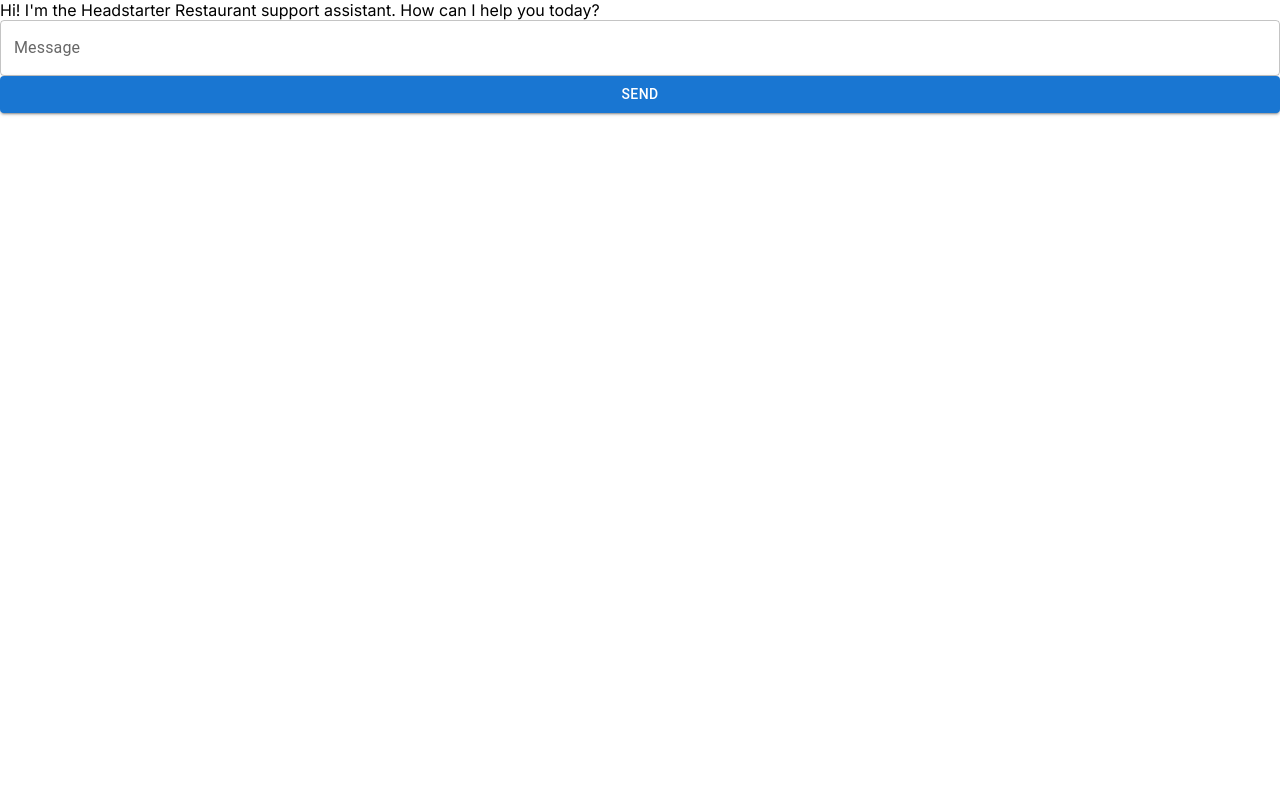
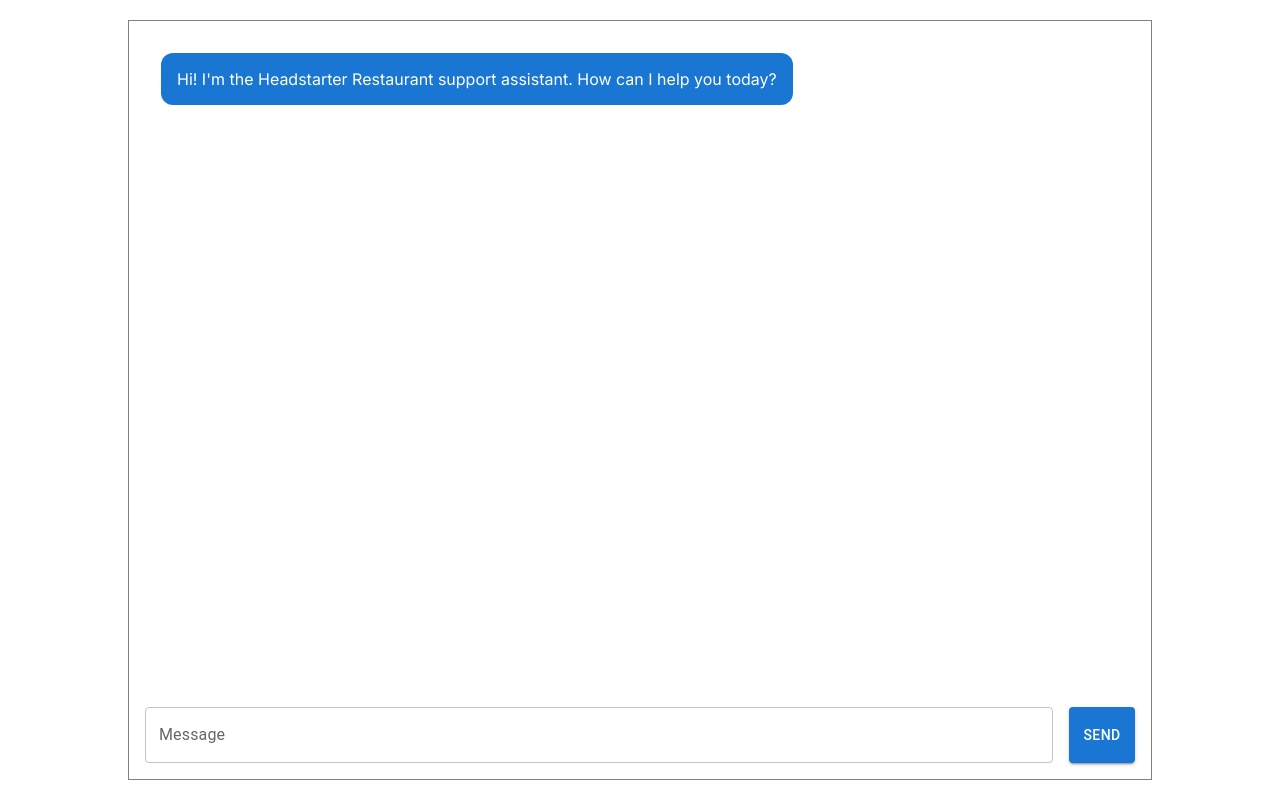
Before and after one commit to hemkan/gourmet-guide, a Next.js app: page / in a window 1280 px wide. Built offline with nearby package versions, Linux system fonts and the light colour scheme.

Commit message:
add basic ui

```diff
--- a/app/page.js
+++ b/app/page.js
@@ -2,6 +2,7 @@
 
 import { Box, Button, Stack, TextField } from "@mui/material";
 import { useState, useRef, useEffect } from "react";
+import { ThreeDots } from "react-loader-spinner";
 
 export default function Home() {
   const [messages, setMessages] = useState([
@@ -83,18 +84,85 @@
   useEffect(() => {
     scrollToBottom();
   }, [messages]);
+
   return (
-    <Box>
-      <Stack>
-        <Stack overflow="auto">
+    <Box
+      width="100vw"
+      height="100vh"
+      display="flex"
+      flexDirection="column"
+      justifyContent="center"
+      alignItems="center"
+    >
+      <Stack
+        direction={"column"}
+        width="80%"
+        height="95%"
+        border="0.5px solid gray"
+        p={2}
+        spacing={3}
+      >
+        <Stack
+          direction={"column"}
+          spacing={2}
+          flexGrow={1}
+          overflow="auto"
+          maxHeight="100%"
+          sx={{
+            "&::-webkit-scrollbar": {
+              width: "0.4em",
+            },
+            "&::-webkit-scrollbar-track": {
+              background: "#f1f1f1",
+            },
+            "&::-webkit-scrollbar-thumb": {
+              background: "#888",
+              borderRadius: "10px",
+            },
+            "&::-webkit-scrollbar-thumb:hover": {
+              background: "#ACACAC",
+            },
+          }}
+          p={2}
+        >
           {messages.map((message, index) => (
-            <Box key={index}>
-              <Box>{message.content}</Box>
+            <Box
+              key={index}
+              display="flex"
+              justifyContent={
+                message.role === "assistant" ? "flex-start" : "flex-end"
+              }
+            >
+              <Box
+                bgcolor={
+                  message.role === "assistant"
+                    ? "primary.main"
+                    : "secondary.main"
+                }
+                color="white"
+                borderRadius={3}
+                p={2}
+              >
+                {message.content === "" && message.role === "assistant" ? (
+                  <ThreeDots
+                    visible={true}
+                    height="30"
+                    width="30"
+                    color="#fff"
+                    radius="9"
+                    ariaLabel="three-dots-loading"
+                    wrapperStyle={{}}
+                    wrapperClass=""
+                  />
+                ) : (
+                  message.content
+                )}
+              </Box>
             </Box>
           ))}
           <div ref={messagesEndRef} />
         </Stack>
-        <Stack>
+        <Stack direction={"row"} spacing={2}>
           <TextField
             label="Message"
             fullWidth
@@ -107,7 +175,7 @@
             onClick={sendMessage}
             disabled={isLoading}
           >
-            {isLoading ? "Sending..." : "Send"}
+            Send
           </Button>
         </Stack>
       </Stack>
--- a/package.json
+++ b/package.json
@@ -16,7 +16,8 @@
     "next": "14.2.5",
     "openai": "^4.54.0",
     "react": "^18",
-    "react-dom": "^18"
+    "react-dom": "^18",
+    "react-loader-spinner": "^6.1.6"
   },
   "devDependencies": {
     "dotenv": "^16.4.5",
```
Also changed, not shown: 1 other file (tests, documents, lock files or other folders).
